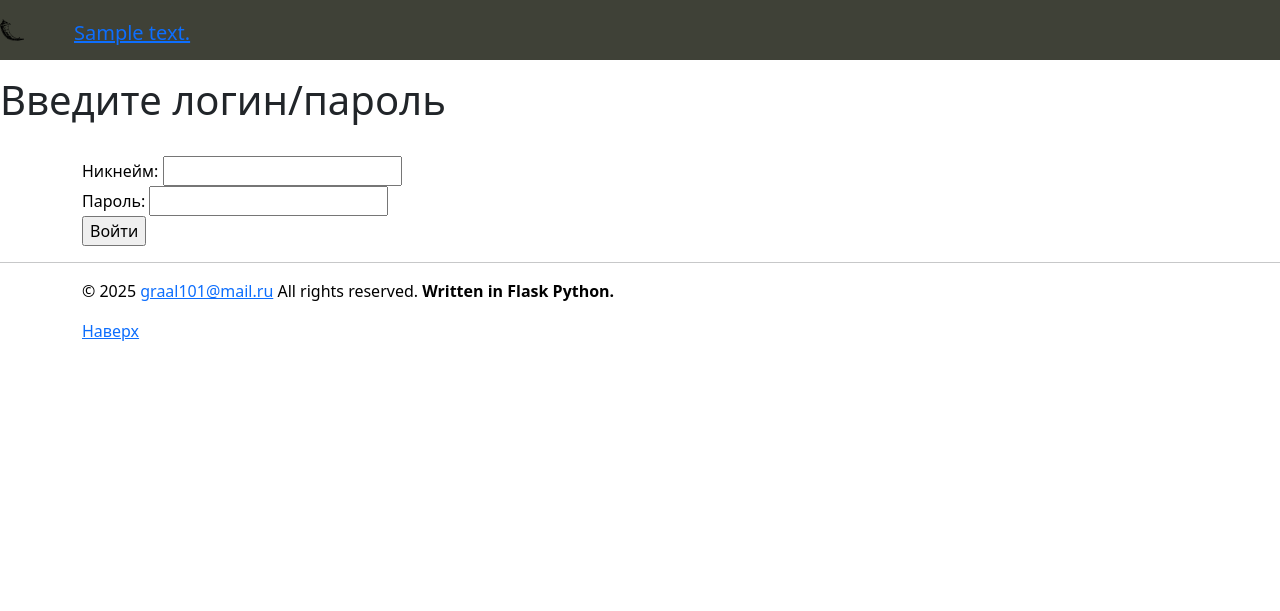
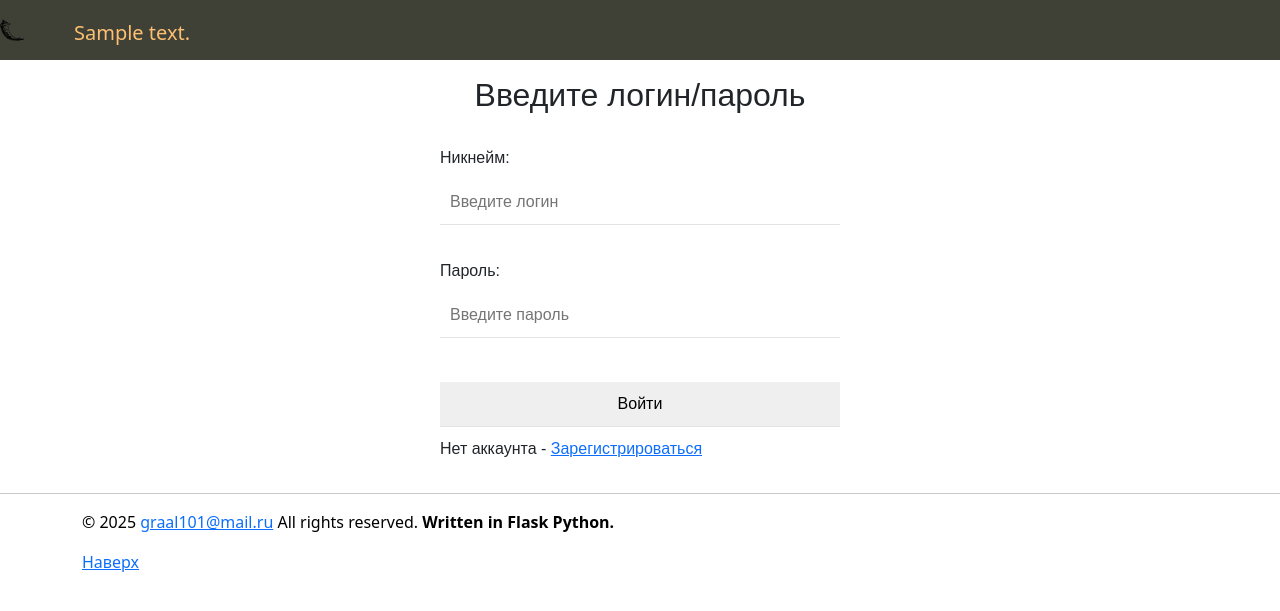
Before and after one commit to graal101/Flask_Template, a Flask app: template templates/login.html in a window 1280 px wide. Shown: the top 611 px of the page. Run offline with Flask 3, Linux system fonts and the light colour scheme; the template is opened without the code that fills it: most values are stand-ins (such as "Sample title", 1, 10 or a date in 2020).

Commit message:
css for login.html

```diff
--- a/main.py
+++ b/main.py
@@ -36,7 +36,7 @@ def index():
                             content='<h1>Template index page</h1>',
                           )
 
-@app.route('/login')
+@app.route('/logins')
 def login():
     menus = {'Главная': url_for('index'), 'link 2':'#', 'link 3':'#'}
     return render_template('login.html', title='Логин', menus=menus)
--- a/models.py
+++ b/models.py
@@ -2,6 +2,7 @@
 from flask_sqlalchemy import SQLAlchemy
 from sqlalchemy.sql import func
 from sqlalchemy import DateTime
+
 
 db = SQLAlchemy()
 
--- a/requirements.txt
+++ b/requirements.txt
@@ -4,6 +4,7 @@ click==8.2.1
 Flask==3.1.2
 Flask-Admin==1.6.1
 flask-babel==4.0.0
+Flask-Login==0.6.3
 Flask-SQLAlchemy==3.1.1
 greenlet==3.2.4
 itsdangerous==2.2.0
--- a/static/css/style.css
+++ b/static/css/style.css
@@ -1,6 +1,12 @@
 .container{
 color: black;
 /*background: silver;*/
+}
+.login-container{
+     display: flex; /* Используем flexbox для выравнивания */
+    align-items: center; /* Центрируем элементы по вертикали */
+    justify-content: center;
+    font-family: Montserrat, sans-serif;
 }
 ul.mainmenu {
     list-style: none;    /*— убирает маркеры списка.*/
@@ -17,9 +23,36 @@ ul.mainmenu li {
     margin: 18px 40px 0 50px; /* — задает отступы: 18 пикселей сверху, 40 пикселей справа, 0 пикселей
                             снизу и 50 пикселей слева.*/
 }
+.menu-link { /* Стиль ссылок в меню баре */
+    color: #fdc073;
+    text-decoration: none;
+}
 
 .menu-container {
     display: flex; /* Используем flexbox для выравнивания */
     align-items: center; /* Центрируем элементы по вертикали */
     background: #3F4137;
 }
+
+form {
+    margin: 0;
+    padding: 0;
+    display: flex;
+    flex-direction: column;
+    width: 400px;
+}
+
+input {
+    margin: 10px 0;
+    padding: 10px;
+    border: unset;
+    border-bottom: 1px solid #e3e3e3;
+    outline: none; /* Убирает рамку при активации */
+}
+
+button {
+    margin: 10px 0;
+    background: #e3e3e3;
+    border: unset;
+    cursor: pointer;
+}
--- a/templates/base.html
+++ b/templates/base.html
@@ -20,7 +20,7 @@
       <img style='width: 24px' src="{{ url_for('static', filename='img/favicon.png') }}" alt="Logo">
          <ul class="mainmenu">
             {% for text, lnk in menus.items() %}
-               <li> <a href='{{ lnk }}' > {{ text }} </a> </li>
+               <li> <a class="menu-link" href='{{ lnk }}' > {{ text }} </a> </li>
             {% endfor %}
          </ul>
    </nav>
--- a/templates/login.html
+++ b/templates/login.html
@@ -5,17 +5,20 @@
 {% block title %}{{ title }}{% endblock %}
 
 {% block content %}
-<h1>Введите логин/пароль</h1>
-<br>
-   <div class='container'>
+<h2 class='login-container'>Введите логин/пароль</h2>
+      <br>
+
+   <div class='login-container'>
+
     <form method="post">
         <label for="username">Никнейм:</label>
-        <input type="text" id="username" name="username" required>
+        <input type="text" placeholder="Введите логин" id="username" name="username" required>
         <br>
         <label for="password">Пароль: </label>
-        <input type="password" id="password" name="password" required>
+        <input type="password" placeholder="Введите пароль"id="password" name="password" required>
         <br>
         <input type="submit" value="Войти">
+        <p>Нет аккаунта - <a href="#">Зарегистрироваться</a></p>
     </form>
     </div>
 {% endblock %}
```
